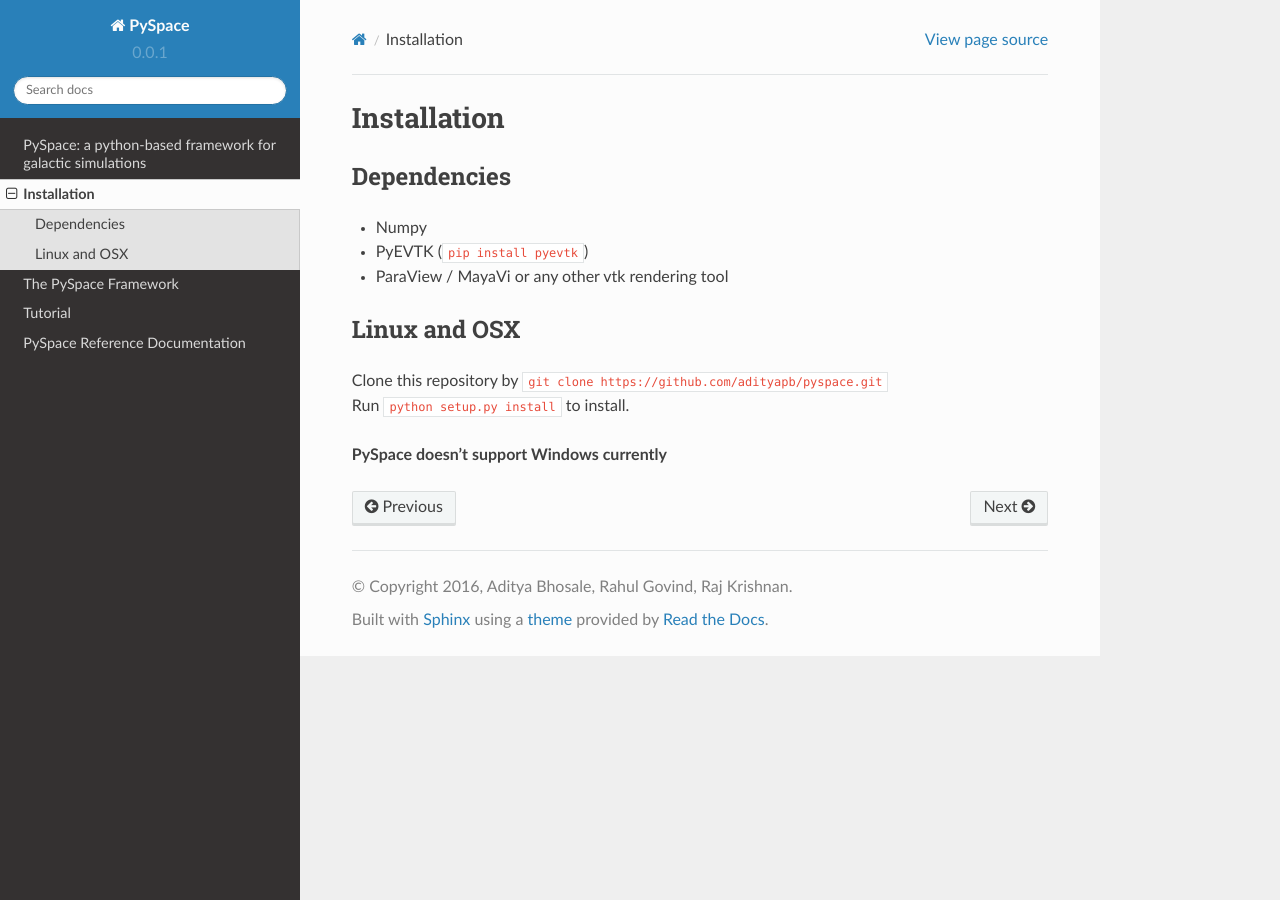
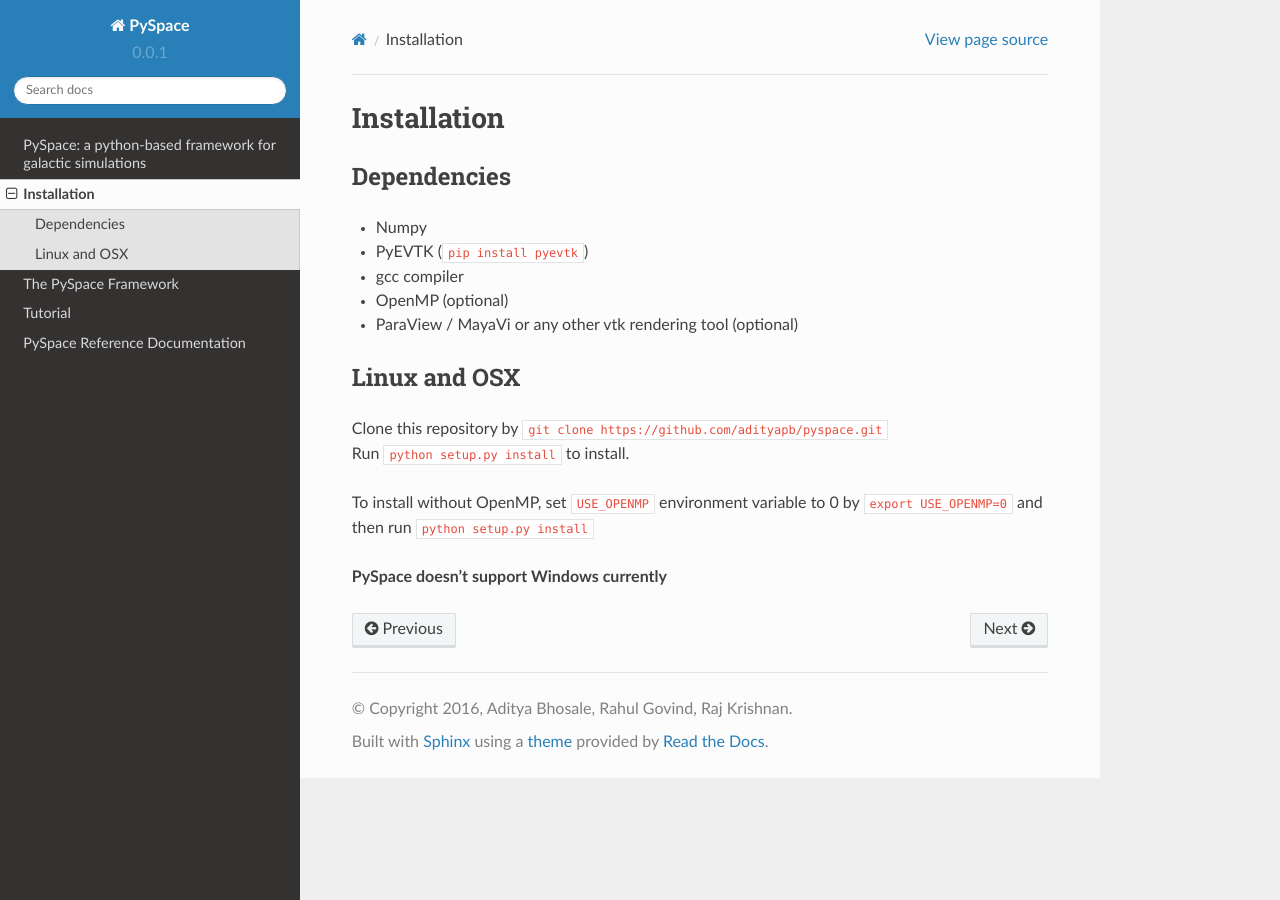
Before and after one commit to john-veillette/pyspace, a Sphinx documentation site: the page built from docs/source/installation.rst, in a window 1280 px wide. Built offline with Sphinx 7.4.7 and the Read the Docs theme 2.0.0, drawn with Linux system fonts in a browser that asks for light colours.

Commit message:
Update dependencies and installation instructions

```diff
--- a/README.rst
+++ b/README.rst
@@ -33,6 +33,9 @@
 
 -  Numpy
 -  PyEVTK (``pip install pyevtk``)
+-  gcc compiler
+-  OpenMP (optional)
+-  ParaView / MayaVi or any other vtk rendering tool (optional)
 
 Linux and OSX
 ~~~~~~~~~~~~~
--- a/docs/source/installation.rst
+++ b/docs/source/installation.rst
@@ -8,7 +8,9 @@
 
 - Numpy
 - PyEVTK (``pip install pyevtk``)
-- ParaView / MayaVi or any other vtk rendering tool
+- gcc compiler
+- OpenMP (optional)
+- ParaView / MayaVi or any other vtk rendering tool (optional)
 
 -------------
 Linux and OSX
@@ -17,5 +19,8 @@
 | Clone this repository by
   ``git clone https://github.com/adityapb/pyspace.git``
 | Run ``python setup.py install`` to install.
-|
+
+To install without OpenMP, set ``USE_OPENMP`` environment variable
+to 0 by ``export USE_OPENMP=0`` and then run ``python setup.py install``
+
 | **PySpace doesn't support Windows currently**
```
